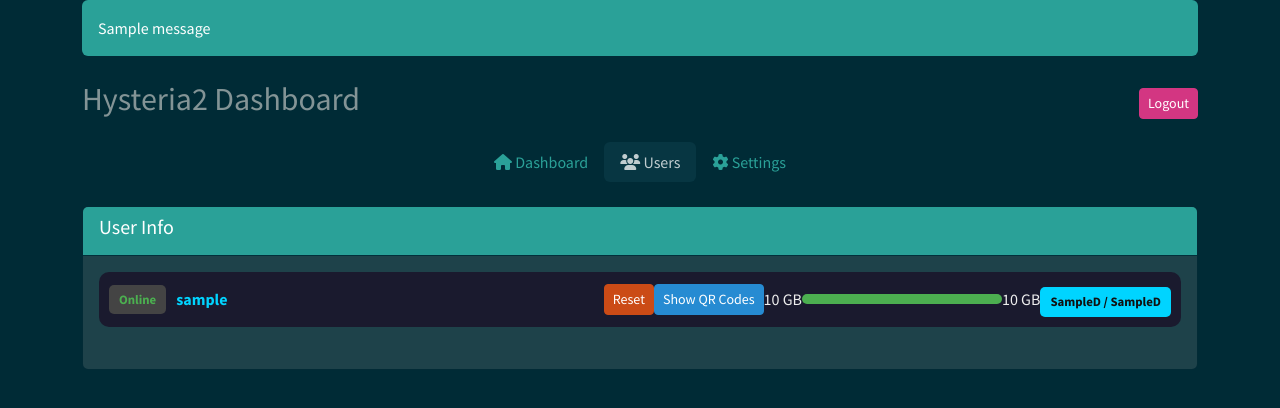
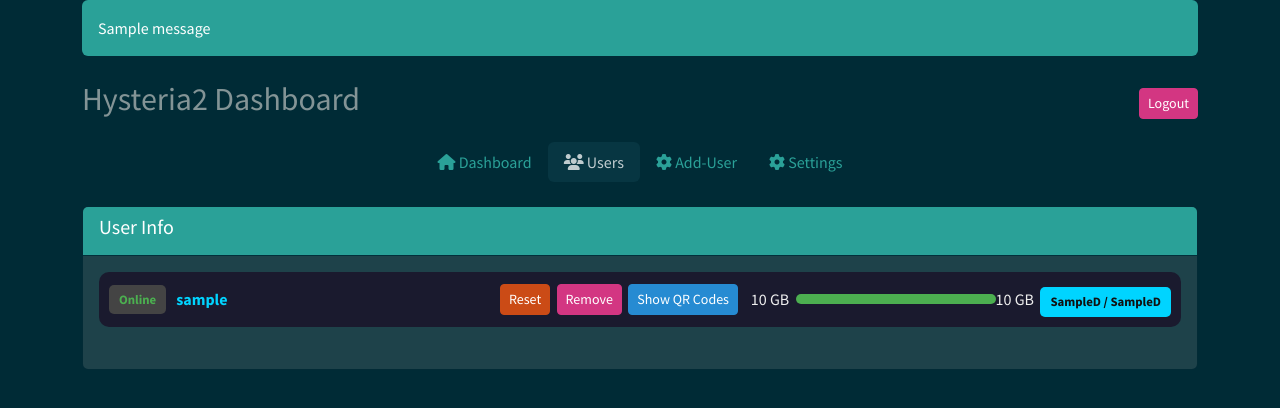
Before and after one commit to ReturnFI/Hysteria2, a Flask app: template core/scripts/webui/templates/dashboard.html in a window 1280 px wide, after a click on "Users". Shown: the top 408 px of the page. Run offline with Flask 3, Linux system fonts and the light colour scheme; the template is opened without the code that fills it: most values are stand-ins (such as "Sample title", 1, 10 or a date in 2020); one stand-in notice (Sample message) is shown; some libraries are stand-ins or nearby versions.

Commit message:
new features
add and remove user

```diff
--- a/core/scripts/webui/templates/dashboard.html
+++ b/core/scripts/webui/templates/dashboard.html
@@ -110,6 +110,19 @@
             document.getElementById('qrCodeTextIPv6').textContent = "No IPv6 QR code available.";
         }
     }
+    function confirmReset(event) {
+        const confirmed = confirm("Are you sure you want to reset this user?");
+        if (!confirmed) {
+            event.preventDefault();
+        }
+    }
+
+    function confirmRemove(event) {
+        const confirmed = confirm("Are you sure you want to remove this user?");
+        if (!confirmed) {
+            event.preventDefault();
+        }
+    }
   </script>
 
 </head>
@@ -146,6 +159,11 @@
             </a>
         </li>
         <li class="nav-item">
+            <a class="nav-link" data-toggle="tab" href="#adduser">
+                <i class="fas fa-cog"></i> Add-User
+            </a>
+        </li>
+        <li class="nav-item">
             <a class="nav-link" data-toggle="tab" href="#settings">
                 <i class="fas fa-cog"></i> Settings
             </a>
@@ -163,6 +181,7 @@
                 </div>
             </div>
         </div>
+
 
         <div id="users" class="tab-pane fade">
             <div class="card mb-4">
@@ -182,20 +201,30 @@
                                         </span>
 
                                         <span class="username">{{ username }}</span>
-                                        <form action="/reset_user" method="POST" style="display: inline;">
+
+                                        <!-- Reset Button Form -->
+                                        <form action="/reset_user" method="POST" style="display: inline;" onsubmit="confirmReset(event)">
                                             <input type="hidden" name="username" value="{{ username }}">
-                                            <button type="submit" class="btn btn-warning btn-sm">Reset</button>
+                                            <button type="submit" class="btn btn-warning btn-sm">Reset</button>&nbsp;&nbsp;
                                         </form>
+                                        <!-- Remove User Button Form -->
+                                        <form action="/remove_user" method="POST" style="display: inline;" onsubmit="confirmRemove(event)">
+                                            <input type="hidden" name="username" value="{{ username }}">
+                                            <button type="submit" class="btn btn-danger btn-sm">Remove</button>&nbsp;&nbsp;
+                                        </form>
+
+                                        <!-- Show QR Code Button -->
                                         <button type="button" class="btn btn-info btn-sm" data-toggle="modal" data-target="#qrCodeModal"
                                         onclick="generateQRCodes('{{ details.qr_data_ipv4 }}', '{{ details.qr_data_ipv6 }}')">
                                             Show QR Codes
-                                        </button>
+                                        </button>&nbsp;&nbsp;&nbsp;&nbsp;
 
-                                        <span>{{ (details.download_bytes / (1024 ** 3)) | round(2) }} GB</span>
+                                        <span>{{ (details.get('download_bytes', 0) / (1024 ** 3)) | round(2) }} GB</span>&nbsp;&nbsp;
+
                                         <div class="usage-bar">
                                             <div class="usage-bar-fill" style="width: {{ (details.download_bytes / details.max_download_bytes) * 100 }}%;"></div>
                                         </div>
-                                        <span>{{ (details.max_download_bytes / (1024 ** 3)) | round(2) }} GB</span>
+                                        <span>{{ (details.get('download_bytes', 0) / (1024 ** 3)) | round(2) }} GB</span>&nbsp;&nbsp;
 
                                         <span class="expiration">{{ details.day_use }}D / {{ details.expiration_days }}D</span>
 
@@ -232,6 +261,46 @@
             </div>
         </div>
 
+
+        <div id="adduser" class="tab-pane fade">
+            <div class="card mb-4">
+                <div class="card-header bg-secondary text-white">
+                    <h5>Add User</h5>
+                </div>
+                <div class="card-body">
+                    <div class="container mt-4">
+                        <h2>Add User</h2>
+                        <form method="POST">
+                            <div class="form-group">
+                                <label for="username">Username</label>
+                                <input type="text" class="form-control" id="username" name="username" required>
+                            </div>
+                            <div class="form-group">
+                                <label for="traffic_limit">Traffic Limit (GB)</label>
+                                <input type="number" class="form-control" id="traffic_limit" name="traffic_limit" required>
+                            </div>
+                            <div class="form-group">
+                                <label for="expiration_days">Expiration Days</label>
+                                <input type="number" class="form-control" id="expiration_days" name="expiration_days" required>
+                            </div>
+                            <button type="submit" class="btn btn-primary">Add User</button>
+                        </form>
+                    </div>
+
+                    {% with messages = get_flashed_messages(with_categories=true) %}
+                    {% if messages %}
+                        <div class="alert-container">
+                        {% for category, message in messages %}
+                            <div class="alert alert-{{ category }}">{{ message }}</div>
+                        {% endfor %}
+                        </div>
+                    {% endif %}
+                    {% endwith %}
+                </div>
+            </div>
+        </div>
+
+
         <div id="settings" class="tab-pane fade">
             <div class="card mb-4">
                 <div class="card-header bg-secondary text-white">
@@ -249,7 +318,6 @@
                             <a class="nav-link" id="hysteria-tab" data-toggle="tab" href="#hysteria" role="tab" aria-controls="hysteria" aria-selected="false">Hysteria</a>
                         </li>
                     </ul>
-
                     <div class="tab-content mt-3" id="settingsTabContent">
                         <div class="tab-pane fade show active" id="warp" role="tabpanel" aria-labelledby="warp-tab">
                             <p>Warp settings content goes here.</p>
```
